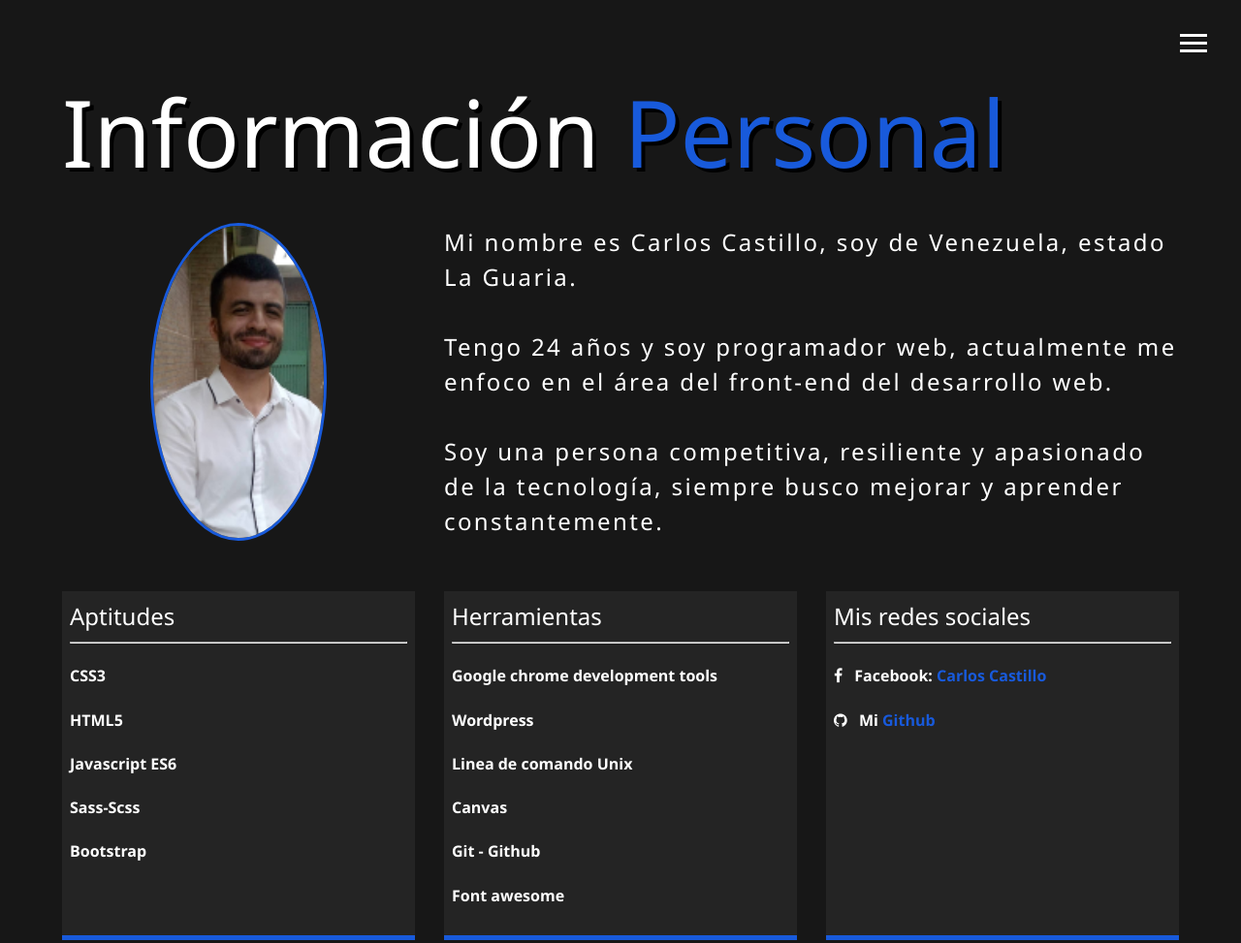
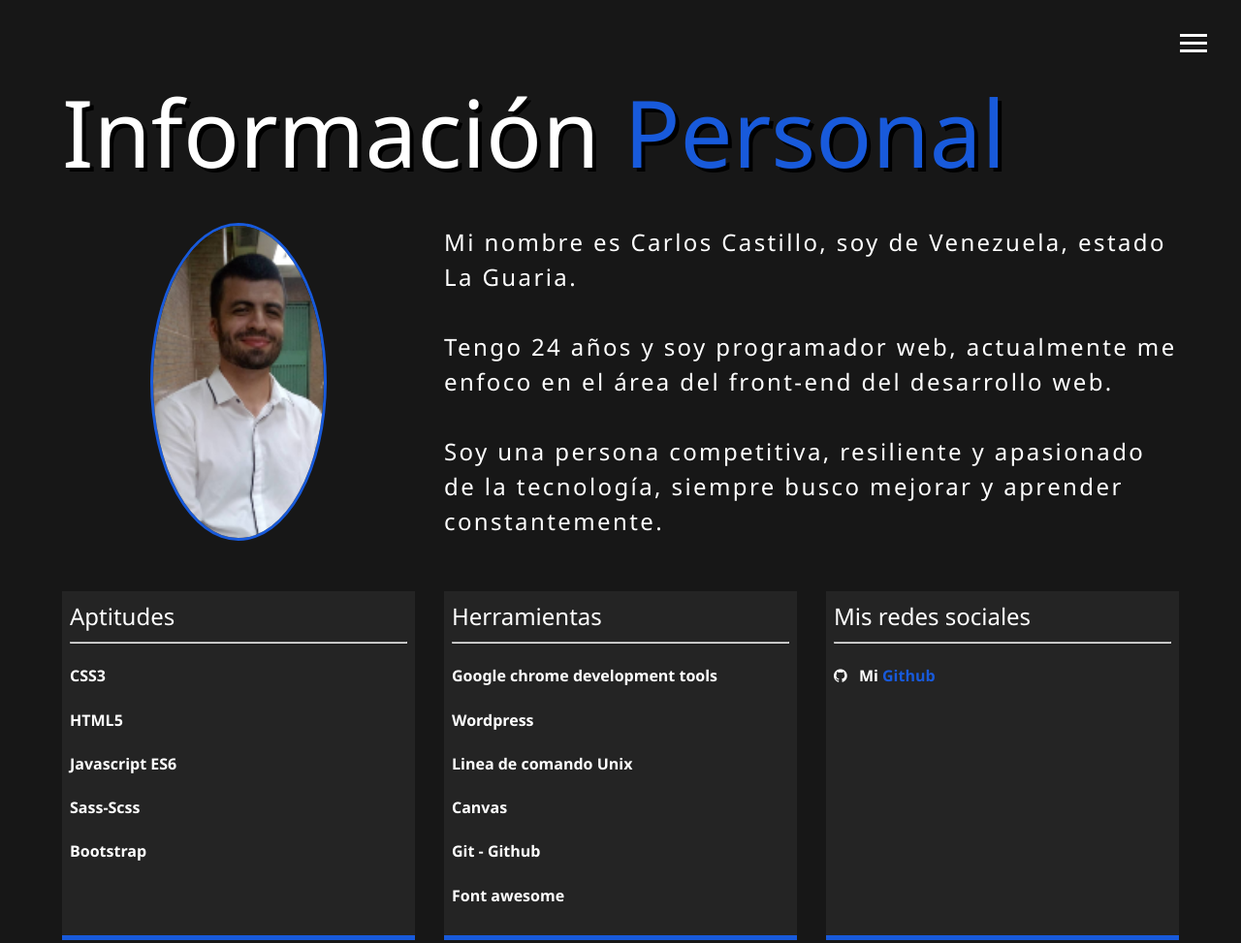
Before and after one commit to modpage1512/modpage1512.github.io, a website: page about.html in a window 1280 px wide. Shown: the top 973 px of the page at 97% size. Drawn offline with Linux system fonts and the light colour scheme.

Commit message:
Update about.html

```diff
--- a/about.html
+++ b/about.html
@@ -84,7 +84,6 @@
             <div class="job job-3">
                 <h2>Mis redes sociales</h2>
                 <hr>
-                <h4><i class="fa fa-facebook"></i> Facebook: <a href="https://www.facebook.com/carlos.castillopacheco">Carlos Castillo</a></h4>
                 <h4><i class="fa fa-github"></i> Mi <a href="https://github.com/modpage1512">Github </a></h4>
             </div>
         </div>
```
